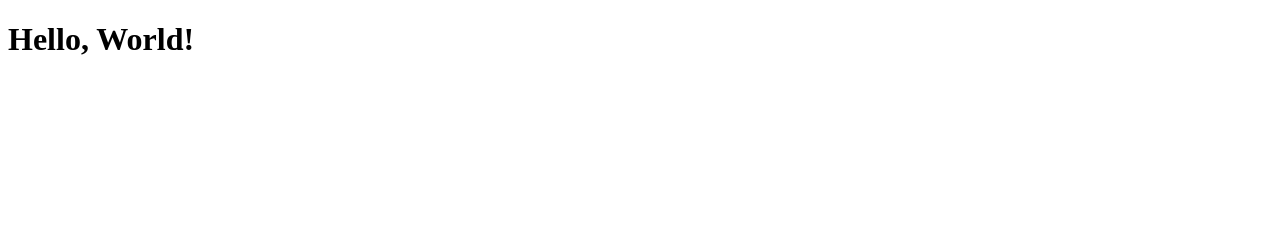
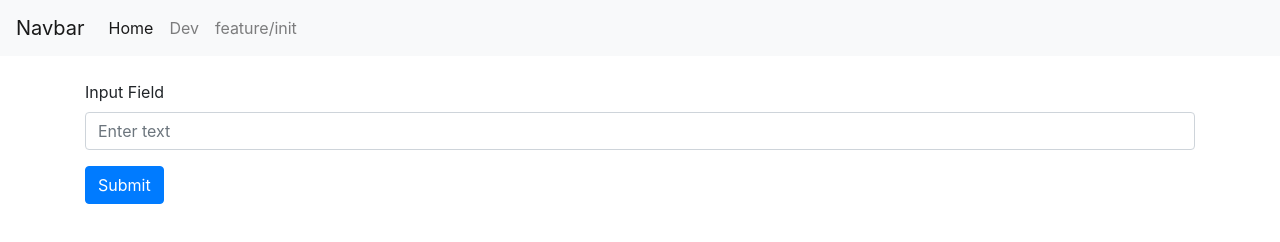
Before and after one commit to MohaDjm/dsp-dev-socket, a plain HTML site: page index.html in a window 1280 px wide. Drawn offline with nearby package versions, Linux system fonts and the light colour scheme.

Commit message:
Add navbar and form with Bootstrap

```diff
--- a/index.html
+++ b/index.html
@@ -4,8 +4,42 @@
     <meta charset="UTF-8">
     <meta name="viewport" content="width=device-width, initial-scale=1.0">
     <title>Document</title>
+    <link href="https://stackpath.bootstrapcdn.com/bootstrap/4.5.2/css/bootstrap.min.css" rel="stylesheet">
 </head>
 <body>
-    <h1>Hello, World!</h1>
+        <!-- Navbar -->
+    <nav class="navbar navbar-expand-lg navbar-light bg-light">
+        <a class="navbar-brand" href="#">Navbar</a>
+        <button class="navbar-toggler" type="button" data-toggle="collapse" data-target="#navbarNav" aria-controls="navbarNav" aria-expanded="false" aria-label="Toggle navigation">
+            <span class="navbar-toggler-icon"></span>
+        </button>
+        <div class="collapse navbar-collapse" id="navbarNav">
+            <ul class="navbar-nav">
+                <li class="nav-item active">
+                    <a class="nav-link" href="#">Home <span class="sr-only">(current)</span></a>
+                </li>
+                <li class="nav-item">
+                    <a class="nav-link" href="#">Dev</a>
+                </li>
+                <li class="nav-item">
+                    <a class="nav-link" href="#">feature/init</a>
+                </li>
+
+            </ul>
+        </div>
+    </nav>
+     <!-- Form -->
+     <div class="container mt-4">
+        <form>
+            <div class="form-group">
+                <label for="inputField">Input Field</label>
+                <input type="text" class="form-control" id="inputField" placeholder="Enter text">
+            </div>
+            <button type="submit" class="btn btn-primary">Submit</button>
+        </form>
+    </div>
+    <script src="https://code.jquery.com/jquery-3.5.1.slim.min.js"></script>
+    <script src="https://cdn.jsdelivr.net/npm/@popperjs/core@2.9.3/dist/umd/popper.min.js"></script>
+    <script src="https://stackpath.bootstrapcdn.com/bootstrap/4.5.2/js/bootstrap.min.js"></script>
 </body>
 </html>
```
